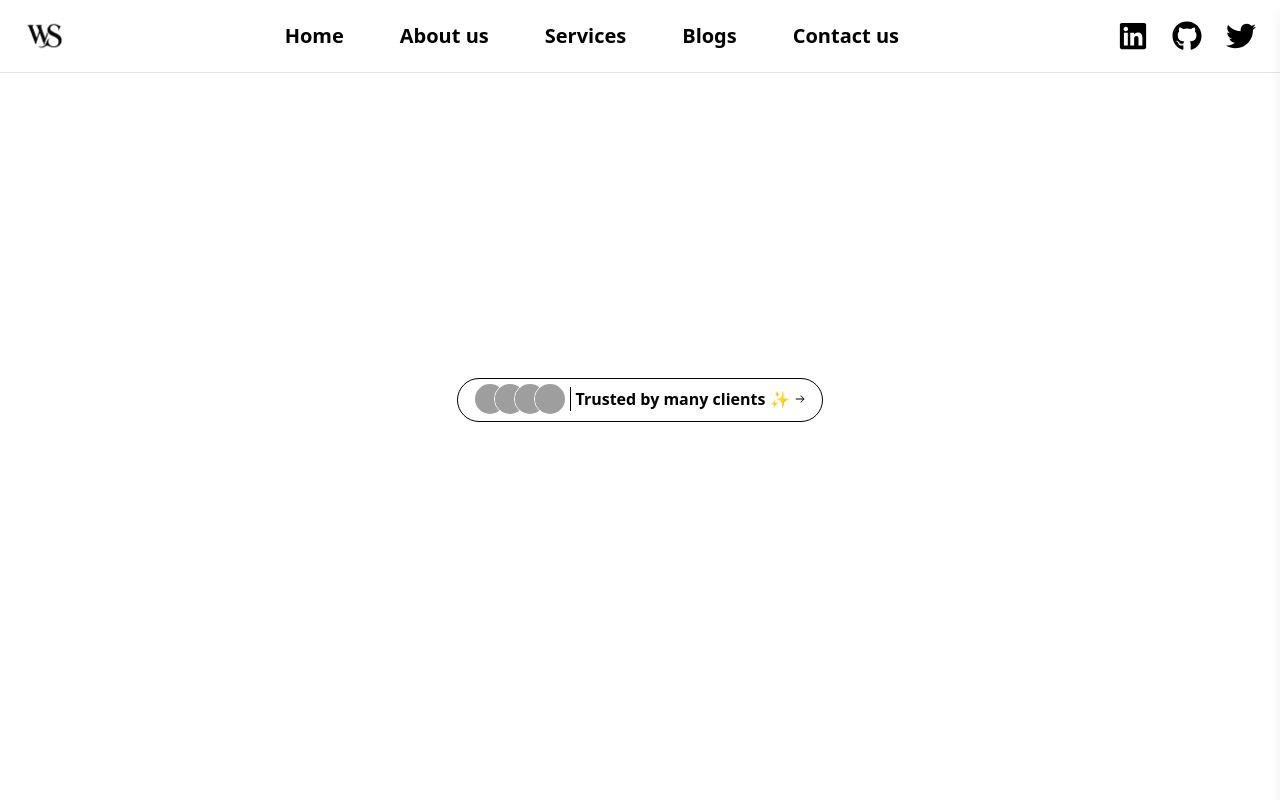
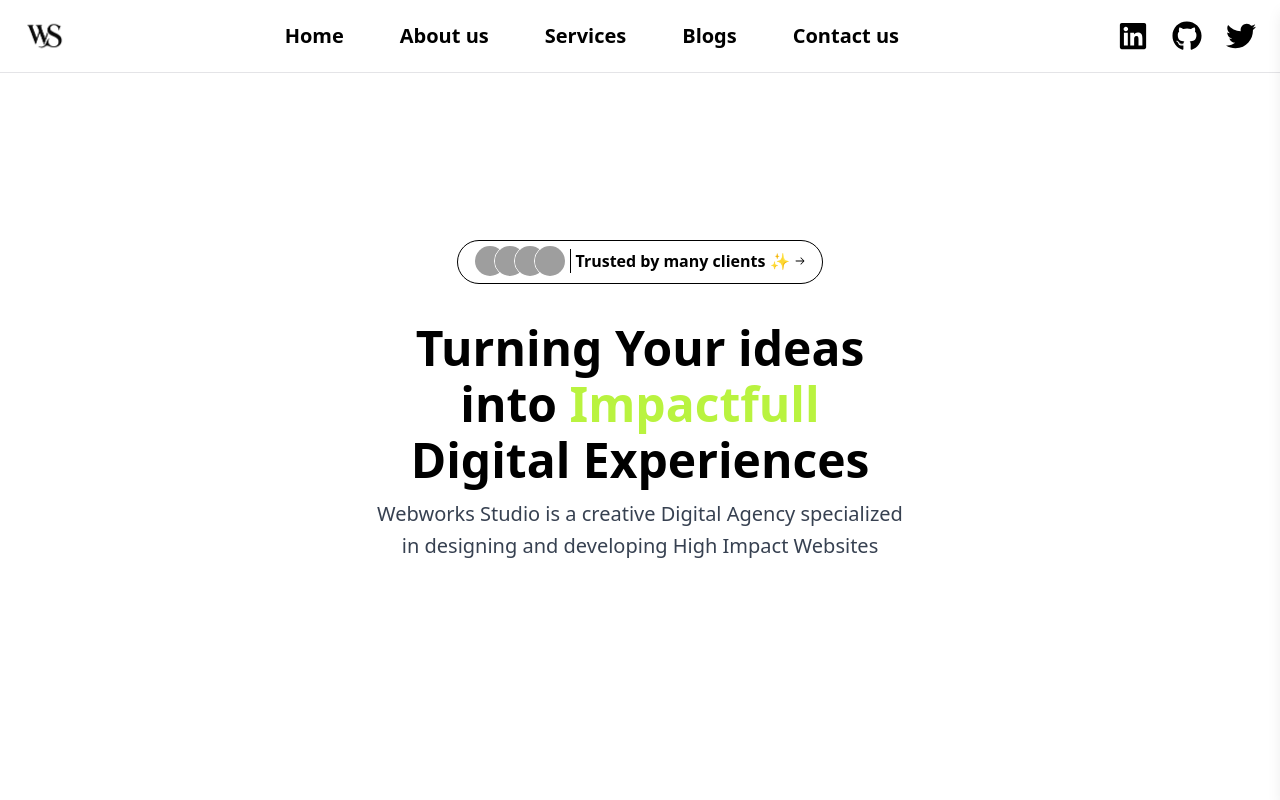
Before and after one commit to Sandipan-seth/WebWorkStudioPage, a React (Vite) app: page / in a window 1280 px wide. Shown: the top 800 px of the page. Built offline with nearby package versions, Linux system fonts and the light colour scheme; grey boxes are pictures that could not be loaded.

Commit message:
Update the landing page

```diff
--- a/index.html
+++ b/index.html
@@ -1,10 +1,15 @@
-<!doctype html>
+<!DOCTYPE html>
 <html lang="en" class="scroll-smooth">
   <head>
     <meta charset="UTF-8" />
-    <link rel="icon" type="" href="./src/assets/sandipan.png" />
     <meta name="viewport" content="width=device-width, initial-scale=1.0" />
     <title>WebWorkStudio</title>
+    <link rel="preconnect" href="https://fonts.googleapis.com" />
+    <link rel="preconnect" href="https://fonts.gstatic.com" crossorigin />
+    <link
+      href="https://fonts.googleapis.com/css2?family=Arimo:ital,wght@0,400..700;1,400..700&display=swap"
+      rel="stylesheet"
+    />
   </head>
   <body>
     <div id="root"></div>
--- a/src/App.css
+++ b/src/App.css
@@ -1,3 +1,9 @@
 *::-webkit-scrollbar{
     display: none;
 }
+.arimo-font {
+  font-family: "Arimo", sans-serif;
+  font-optical-sizing: auto;
+  font-weight: 700;
+  font-style: normal;
+}
--- a/src/components/HomeComponents/Animationtext/AnimationText.jsx
+++ b/src/components/HomeComponents/Animationtext/AnimationText.jsx
@@ -6,7 +6,7 @@ import { AvatarCirclesDemo } from "../AvatarSection/AvatarCircles";
 
 export function AnimatedShinyTextDemo() {
   return (
-    <div className="z-10 flex min-h-64 items-center justify-center">
+    <div className="z-10 flex items-center justify-center">
       <div
         className={cn(
           "group rounded-full cursor-pointer border border-black text-base text-black dark:border-white/5 dark:bg-neutral-900 dark:text-white"
--- a/src/components/HomeComponents/Landingpage.jsx
+++ b/src/components/HomeComponents/Landingpage.jsx
@@ -1,13 +1,38 @@
 import { AnimatedShinyTextDemo } from "./Animationtext/AnimationText";
 
-function Landingpage(){
-    return (
-        <>
-            <div className="flex justify-center items-center h-screen">
-                <AnimatedShinyTextDemo/>
-            </div>
-        </>
-    )
+function Landingpage() {
+  const content = [
+    "Turning Your ideas",
+    "into Impactfull",
+    "Digital Experiences"
+  ];
+
+  const subcontent = [
+    "Webworks Studio is a creative Digital Agency specialized",
+    "in designing and developing High Impact Websites"
+  ];
+
+  return (
+    <div className="flex flex-col justify-center items-center min-h-screen bg-white text-black px-6 text-center">
+      <div className="mb-10">
+        <AnimatedShinyTextDemo />
+      </div>
+
+      <div className="text-4xl md:text-5xl font-bold space-y-2 leading-tight">
+        <h1>{content[0]}</h1>
+        <h1>
+          into <span style={{ color: "#B9F33F" }}>Impactfull</span>
+        </h1>
+        <h1>{content[2]}</h1>
+      </div>
+
+      <div className="mt-4 text-lg md:text-xl text-gray-700 space-y-1">
+        {subcontent.map((line, i) => (
+          <p key={i}>{line}</p>
+        ))}
+      </div>
+    </div>
+  );
 }
 
 export default Landingpage;
```
